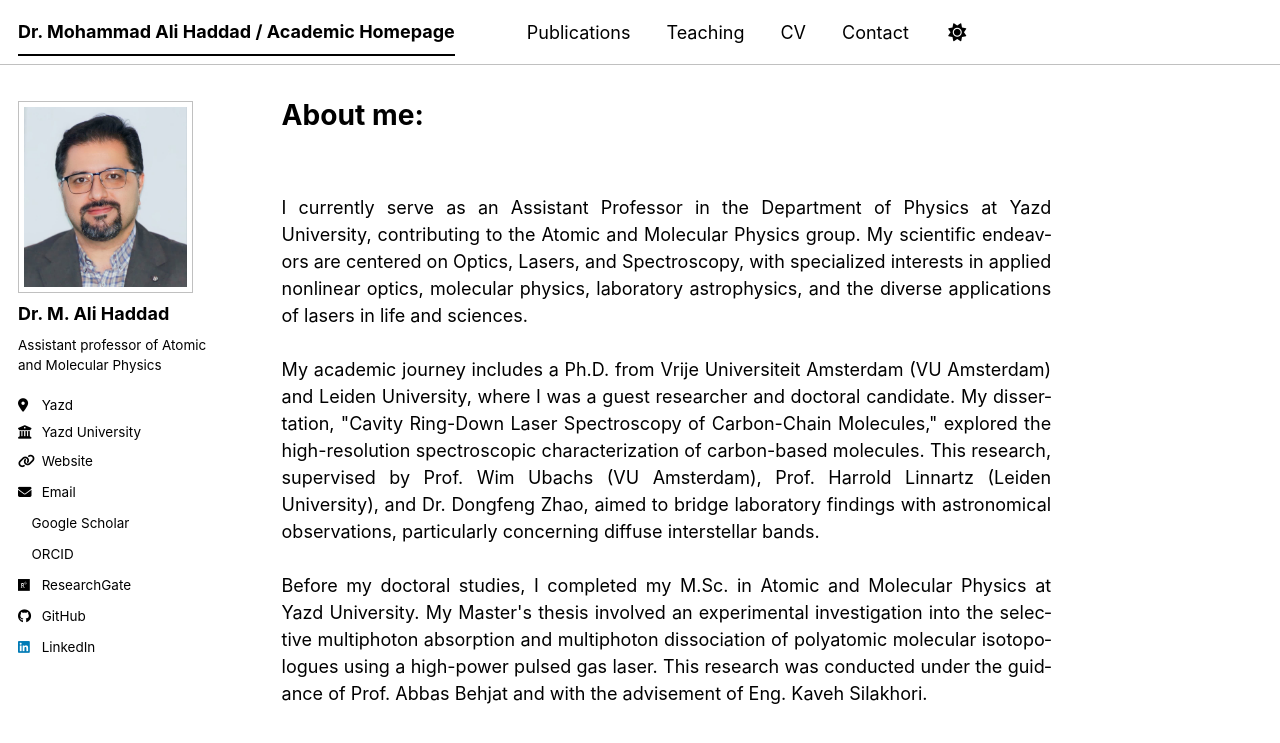
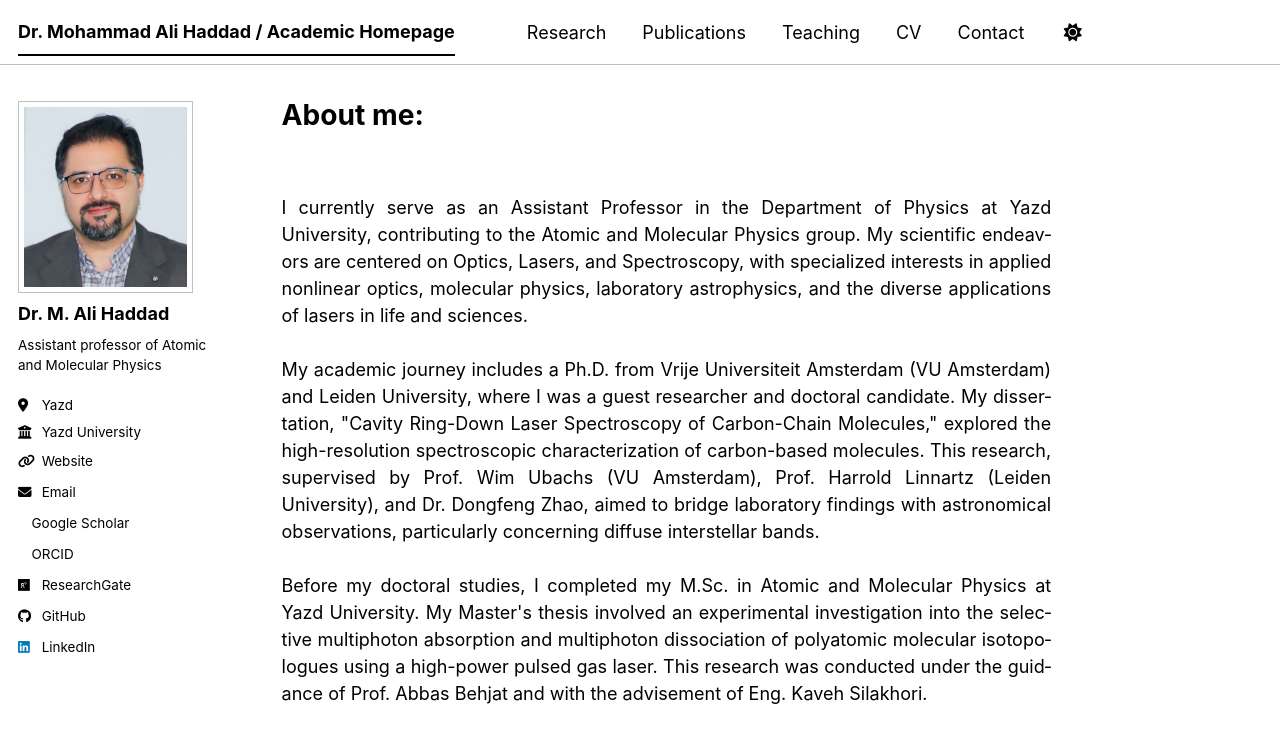
Before and after one commit to ma-haddad/ma-haddad.github.io, a Jekyll site: the page built from _pages/about.md, in a window 1280 px wide. Shown: the top 743 px of the page. Built offline with Jekyll 4.4.1, drawn with Linux system fonts in a browser that asks for light colours; a style sheet for code colours, icons or effects is not loaded.

Commit message:
Update navigation.yml

```diff
--- a/_data/navigation.yml
+++ b/_data/navigation.yml
@@ -8,6 +8,9 @@
 #      Markdown formatted page while the second is generated using JSON.
 
 main:
+  - title: "Research"
+    url: /reseach/
+
   - title: "Publications"
     url: /publications/
 
```
